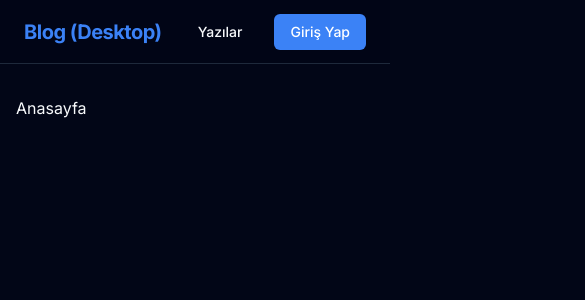
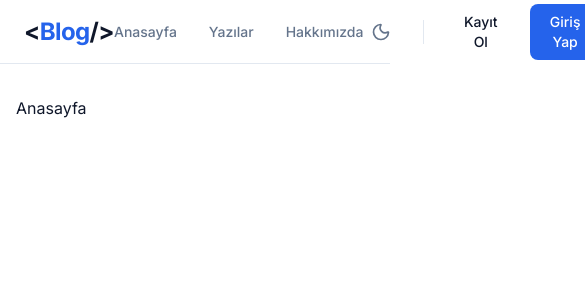
Before and after one commit to erimlers/blog-rest-api, a Next.js app: page / in a window 390 px wide. Shown: the top 300 px of the page, 585 px wide, since content can reach past the window. Built offline with nearby package versions, Linux system fonts and the light colour scheme.

Commit message:
feat(ui): implement dark mode support and responsive navbar

```diff
--- a/components/layout/Navbar/DesktopNavbar.js
+++ b/components/layout/Navbar/DesktopNavbar.js
@@ -1,14 +1,36 @@
 "use client";
 
-// Masaüstüne özel, geniş açılır menüleri olan tasarım
+import ThemeToggle from "@components/ui/ThemeToggle";
+
 export default function DesktopNavbar() {
   return (
-    <nav className="w-full h-16 border-b border-border bg-background/80 backdrop-blur-md sticky top-0 z-50">
+    <nav className="w-full h-16 border-b border-border bg-background/70 backdrop-blur-lg sticky top-0 z-50 transition-all duration-300 ease-in-out">
       <div className="container mx-auto px-6 h-full flex items-center justify-between">
-        <div className="text-xl font-bold tracking-tight text-primary">Blog (Desktop)</div>
-        <div className="flex gap-4">
-          <button className="px-4 py-2 text-sm font-medium hover:text-primary transition-colors">Yazılar</button>
-          <button className="px-4 py-2 text-sm font-medium bg-primary text-primary-foreground rounded-md hover:bg-primary/90 transition-colors">Giriş Yap</button>
+
+        {/* Sol Alan: Logo */}
+        <div className="flex-1 flex items-center justify-start">
+          <div className="text-2xl font-bold tracking-tight text-primary cursor-pointer hover:opacity-80 transition-opacity duration-300">
+            <span className="text-foreground">&lt;</span>Blog<span className="text-foreground">/&gt;</span>
+          </div>
+        </div>
+
+        {/* Orta Alan: Navigasyon Linkleri */}
+        <div className="flex-1 flex items-center justify-center gap-8">
+          <button className="text-sm font-medium text-muted-foreground hover:text-primary transition-all duration-300 ease-in-out">Anasayfa</button>
+          <button className="text-sm font-medium text-muted-foreground hover:text-primary transition-all duration-300 ease-in-out">Yazılar</button>
+          <button className="text-sm font-medium text-muted-foreground hover:text-primary transition-all duration-300 ease-in-out">Hakkımızda</button>
+        </div>
+
+        {/* Sağ Alan: Araçlar & Auth */}
+        <div className="flex-1 flex items-center justify-end gap-4">
+          <ThemeToggle />
+          <div className="w-px h-6 bg-border mx-2"></div>
+          <button className="px-4 py-2 text-sm font-medium text-foreground hover:text-primary transition-all duration-300 ease-in-out">
+            Kayıt Ol
+          </button>
+          <button className="px-5 py-2 text-sm font-medium bg-primary text-primary-foreground rounded-lg hover:bg-primary/90 hover:shadow-lg hover:shadow-primary/20 hover:-translate-y-0.5 active:translate-y-0 transition-all duration-300 ease-in-out">
+            Giriş Yap
+          </button>
         </div>
       </div>
     </nav>
--- a/components/layout/Navbar/MobileNavbar.js
+++ b/components/layout/Navbar/MobileNavbar.js
@@ -1,17 +1,25 @@
 "use client";
 
-// Mobile özel, hamburger veya alt bar tasarımı
+import ThemeToggle from "@components/ui/ThemeToggle";
+import { Menu } from "lucide-react";
+
 export default function MobileNavbar() {
   return (
-    <nav className="w-full h-14 border-b border-border bg-background/90 sticky top-0 z-50">
-      <div className="px-4 h-full flex items-center justify-between">
-        <div className="text-lg font-bold text-primary">Blog (Mobil)</div>
-        <button className="p-2">
-          {/* Hamburger Icon Placeholder */}
-          <svg className="w-6 h-6" fill="none" stroke="currentColor" viewBox="0 0 24 24">
-            <path strokeLinecap="round" strokeLinejoin="round" strokeWidth={2} d="M4 6h16M4 12h16M4 18h16" />
-          </svg>
-        </button>
+    <nav className="w-full h-16 border-b border-border bg-background/70 backdrop-blur-lg sticky top-0 z-50 transition-all duration-300 ease-in-out">
+      <div className="container mx-auto px-4 h-full flex items-center justify-between">
+
+        {/* Sol Alan: Logo */}
+        <div className="text-xl font-bold tracking-tight text-primary cursor-pointer hover:opacity-80 transition-opacity duration-300">
+          <span className="text-foreground">&lt;</span>Blog<span className="text-foreground">/&gt;</span>
+        </div>
+
+        {/* Sağ Alan: Tema ve Menü */}
+        <div className="flex items-center gap-2">
+          <ThemeToggle />
+          <button className="p-2 text-muted-foreground hover:text-foreground hover:bg-muted rounded-md transition-all duration-300 ease-in-out focus:outline-none">
+            <Menu className="w-6 h-6" />
+          </button>
+        </div>
       </div>
     </nav>
   );
--- /dev/null
+++ b/components/theme-provider.js
@@ -0,0 +1,7 @@
+"use client";
+
+import { ThemeProvider as NextThemesProvider } from "next-themes";
+
+export function ThemeProvider({ children, ...props }) {
+  return <NextThemesProvider {...props}>{children}</NextThemesProvider>;
+}
--- /dev/null
+++ b/components/ui/ThemeToggle.js
@@ -0,0 +1,34 @@
+"use client";
+
+import { useTheme } from "next-themes";
+import { useEffect, useState } from "react";
+import { Moon, Sun } from "lucide-react";
+
+export default function ThemeToggle() {
+  const { theme, setTheme } = useTheme();
+  const [mounted, setMounted] = useState(false);
+
+  // Hydration hatasını önlemek için client-side'da mount olmasını bekle
+  useEffect(() => {
+    setMounted(true);
+  }, []);
+
+  if (!mounted) {
+    // Mount olana kadar butonun yerini tutacak bir iskelet dön (Flicker engelleme)
+    return <div className="w-9 h-9 rounded-md bg-muted animate-pulse" />;
+  }
+
+  return (
+    <button
+      onClick={() => setTheme(theme === "dark" ? "light" : "dark")}
+      className="p-2 rounded-md hover:bg-muted text-muted-foreground hover:text-foreground transition-all duration-300 ease-in-out focus:outline-none"
+      aria-label="Temayı değiştir"
+    >
+      {theme === "dark" ? (
+        <Sun className="w-5 h-5 transition-transform duration-300 ease-in-out rotate-0 scale-100" />
+      ) : (
+        <Moon className="w-5 h-5 transition-transform duration-300 ease-in-out rotate-0 scale-100" />
+      )}
+    </button>
+  );
+}
--- a/package.json
+++ b/package.json
@@ -11,7 +11,9 @@
   "dependencies": {
     "@reduxjs/toolkit": "^2.12.0",
     "axios": "^1.19.0",
+    "lucide-react": "^1.33.0",
     "next": "16.3.1",
+    "next-themes": "^0.4.6",
     "react": "19.2.8",
     "react-dom": "19.2.8",
     "react-redux": "^9.3.0"
--- a/src/app/globals.css
+++ b/src/app/globals.css
@@ -42,6 +42,6 @@
     background-color: var(--background);
     color: var(--foreground);
     /* Yumuşak tema geçişi için transition */
-    transition: background-color 0.3s ease, color 0.3s ease;
+    transition: background-color 0.3s ease-in-out, color 0.3s ease-in-out;
   }
 }
--- a/src/app/layout.js
+++ b/src/app/layout.js
@@ -2,6 +2,7 @@ import { Inter, JetBrains_Mono } from "next/font/google";
 import "./globals.css";
 import ReduxProvider from "../../store/provider";
 import Navbar from "@components/layout/Navbar";
+import { ThemeProvider } from "@components/theme-provider";
 
 // Ana font (Okunabilirlik için Inter)
 const inter = Inter({
@@ -24,8 +25,14 @@ export const metadata = {
 
 export default function RootLayout({ children }) {
   return (
-    <html lang="tr" suppressHydrationWarning className={`${inter.variable} ${jetbrainsMono.variable} dark`}>
+    <html lang="tr" suppressHydrationWarning className={`${inter.variable} ${jetbrainsMono.variable}`}>
       <body className="font-sans antialiased bg-background text-foreground min-h-screen flex flex-col">
+        <ThemeProvider
+          attribute="class"
+          defaultTheme="system"
+          enableSystem
+          disableTransitionOnChange={false}
+        >
           <ReduxProvider>
             <Navbar />
 
@@ -36,6 +43,7 @@ export default function RootLayout({ children }) {
 
             {/* <Footer /> buraya gelecek */}
           </ReduxProvider>
+        </ThemeProvider>
       </body>
     </html>
   );
```
Also changed, not shown: 1 other file (tests, documents, lock files or other folders). Lines whose indentation alone changed are shown as unchanged.
